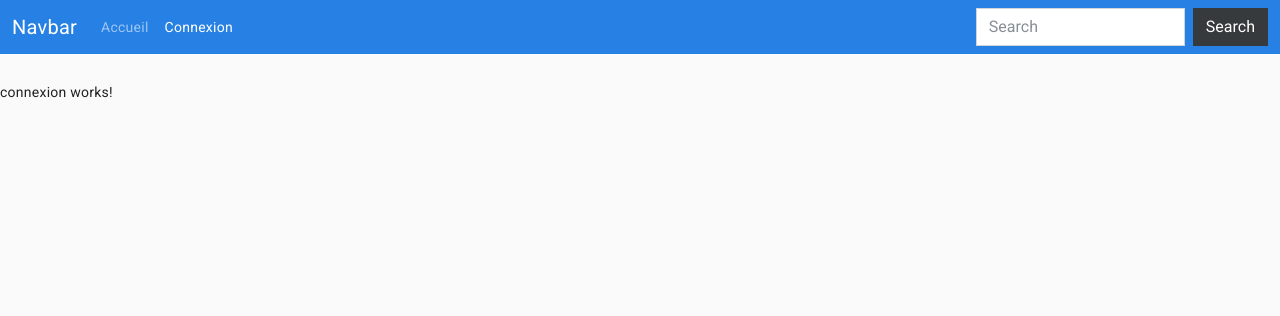
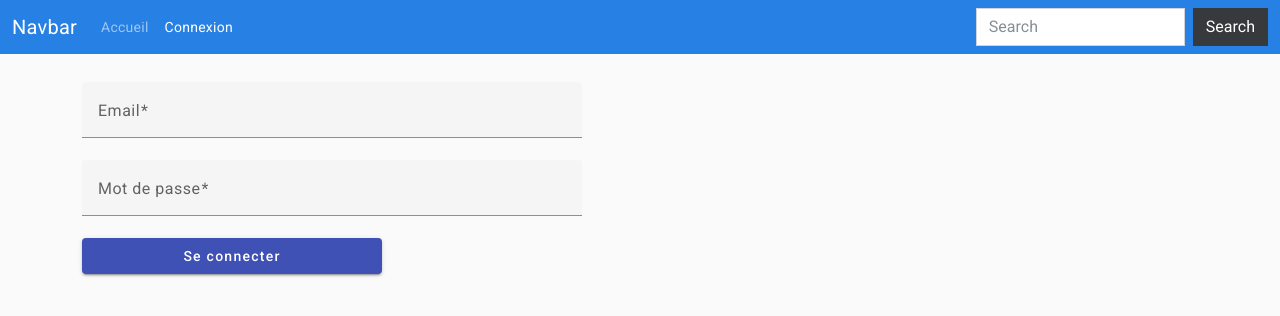
Before and after one commit to fbansept/cda23, an Angular app: page /connexion in a window 1280 px wide. Shown: the top 316 px of the page. Built offline with nearby package versions, Linux system fonts and the light colour scheme.

Commit message:
add connexion

```diff
--- a/src/app/app.module.ts
+++ b/src/app/app.module.ts
@@ -7,7 +7,7 @@ import { CompteurComponent } from './compteur/compteur.component';
 import { AccueilComponent } from './pages/accueil/accueil.component';
 import { ConnexionComponent } from './pages/connexion/connexion.component';
 import { BrowserAnimationsModule } from '@angular/platform-browser/animations';
-import { HttpClientModule } from '@angular/common/http';
+import { HTTP_INTERCEPTORS, HttpClientModule } from '@angular/common/http';
 import {MatButtonModule} from '@angular/material/button';
 import { Page404Component } from './pages/page404/page404.component';
 import {MatCardModule} from '@angular/material/card';
@@ -17,6 +17,7 @@ import { EditionUtilisateurComponent } from './pages/edition-utilisateur/edition
 import {MatFormFieldModule} from '@angular/material/form-field';
 import {MatInputModule} from '@angular/material/input';
 import { FormsModule, ReactiveFormsModule } from '@angular/forms';
+import { JwtInterceptor } from './services/jwt.interceptor';
 
 @NgModule({
   declarations: [
@@ -40,7 +41,11 @@ import { FormsModule, ReactiveFormsModule } from '@angular/forms';
     FormsModule,
     ReactiveFormsModule
   ],
-  providers: [],
+  providers: [{
+    provide: HTTP_INTERCEPTORS,
+    useClass: JwtInterceptor,
+    multi: true
+  }],
   bootstrap: [AppComponent]
 })
 export class AppModule { }
--- a/src/app/models/utilisateur.ts
+++ b/src/app/models/utilisateur.ts
@@ -3,4 +3,5 @@ export interface Utilisateur {
   prenom: string;
   nom: string;
   email: string;
+  role: any;
 }
--- a/src/app/pages/accueil/accueil.component.html
+++ b/src/app/pages/accueil/accueil.component.html
@@ -14,7 +14,11 @@
           <mat-card-title>
             {{ utilisateur.prenom }} {{ utilisateur.nom }}</mat-card-title
           >
-          <mat-card-subtitle>Utilisateur</mat-card-subtitle>
+          <mat-card-subtitle>
+            <span [class.titre-administrator]="utilisateur.role.id == 2">
+              {{ utilisateur.role.nom }}
+            </span>
+          </mat-card-subtitle>
         </mat-card-header>
         <img
           mat-card-image
--- a/src/app/pages/accueil/accueil.component.scss
+++ b/src/app/pages/accueil/accueil.component.scss
@@ -0,0 +1,4 @@
+.titre-administrator{
+    font-weight: bold;
+    color: red;
+}
--- a/src/app/pages/connexion/connexion.component.html
+++ b/src/app/pages/connexion/connexion.component.html
@@ -1 +1,15 @@
-<p>connexion works!</p>
+<form class="container" [formGroup]="formulaire" (ngSubmit)="onSubmit()">
+  <mat-form-field appearance="fill">
+    <mat-label>Email</mat-label>
+    <input matInput type="text" formControlName="email"/>
+  </mat-form-field>
+
+  <mat-form-field appearance="fill">
+    <mat-label>Mot de passe</mat-label>
+    <input matInput type="password" formControlName="motDePasse"/>
+  </mat-form-field>
+
+  <button type="submit" mat-raised-button color="primary">
+    Se connecter
+  </button>
+</form>
--- a/src/app/pages/connexion/connexion.component.scss
+++ b/src/app/pages/connexion/connexion.component.scss
@@ -0,0 +1,14 @@
+mat-form-field {
+    max-width: 500px;
+    width: 100%;
+}
+
+form {
+    display: flex;
+    flex-direction: column;
+
+    button,
+    a {
+        width: 300px;
+    }
+}
--- a/src/app/pages/connexion/connexion.component.ts
+++ b/src/app/pages/connexion/connexion.component.ts
@@ -1,10 +1,31 @@
+import { HttpClient } from '@angular/common/http';
 import { Component } from '@angular/core';
+import { FormBuilder, FormGroup, Validators } from '@angular/forms';
 
 @Component({
   selector: 'app-connexion',
   templateUrl: './connexion.component.html',
-  styleUrls: ['./connexion.component.scss']
+  styleUrls: ['./connexion.component.scss'],
 })
 export class ConnexionComponent {
+  formulaire: FormGroup = this.formBuilder.group({
+    email: ['', [Validators.required, Validators.email]],
+    motDePasse: ['', [Validators.required]],
+  });
 
+  constructor(private formBuilder: FormBuilder, private http: HttpClient) {}
+
+  onSubmit(): void {
+    if (this.formulaire.valid) {
+      this.http
+        .post(
+          'http://localhost:8080/connexion',
+          this.formulaire.value,
+          {responseType: 'text'}
+        )
+        .subscribe((jwt) => {
+          localStorage.setItem("jwt", jwt)
+        });
+    }
+  }
 }
--- /dev/null
+++ b/src/app/services/jwt.interceptor.ts
@@ -0,0 +1,35 @@
+import { Injectable } from '@angular/core';
+import {
+  HttpRequest,
+  HttpHandler,
+  HttpEvent,
+  HttpInterceptor,
+} from '@angular/common/http';
+import { Observable } from 'rxjs';
+
+@Injectable()
+export class JwtInterceptor implements HttpInterceptor {
+  constructor() {}
+
+  intercept(
+    request: HttpRequest<unknown>,
+    next: HttpHandler
+  ): Observable<HttpEvent<unknown>> {
+
+    const jwt = localStorage.getItem("jwt");
+
+    if(jwt != null) {
+
+      const requeteModifie = request.clone(
+        {
+          headers : request.headers.set("Authorization","Bearer " + jwt)
+        }
+      )
+
+      return next.handle(requeteModifie);
+
+    }
+
+    return next.handle(request);
+  }
+}
--- a/src/app/services/utilisateur.service.ts
+++ b/src/app/services/utilisateur.service.ts
@@ -1,4 +1,4 @@
-import { HttpClient } from '@angular/common/http';
+import { HttpClient, HttpHeaders } from '@angular/common/http';
 import { Injectable } from '@angular/core';
 import { BehaviorSubject, Observable } from 'rxjs';
 
@@ -11,6 +11,7 @@ export class UtilisateurService {
   constructor(private http: HttpClient) {}
 
   public getUtilisateurs() {
+
     this.http
       .get('http://localhost:8080/utilisateurs')
       .subscribe((utilisateurs: any) => {
@@ -19,16 +20,14 @@ export class UtilisateurService {
   }
 
   public getUtilisateur(id: number): Observable<any> {
-    return this.http.get(
-      'http://localhost:8080/utilisateur/' + id
-    );
+    return this.http.get('http://localhost:8080/utilisateur/' + id);
   }
 
   public deleteUtilisateur(id: number): Observable<any> {
-    return this.http.delete('http://localhost:8080/utilisateur/' + id);
+    return this.http.delete('http://localhost:8080/admin/utilisateur/' + id);
   }
 
   public editionUtilisateur(utilisateur: any): Observable<any> {
-    return this.http.post('http://localhost:8080/utilisateur', utilisateur);
+    return this.http.post('http://localhost:8080/admin/utilisateur', utilisateur);
   }
 }
```
Also changed, not shown: 1 other file (tests, documents, lock files or other folders).
